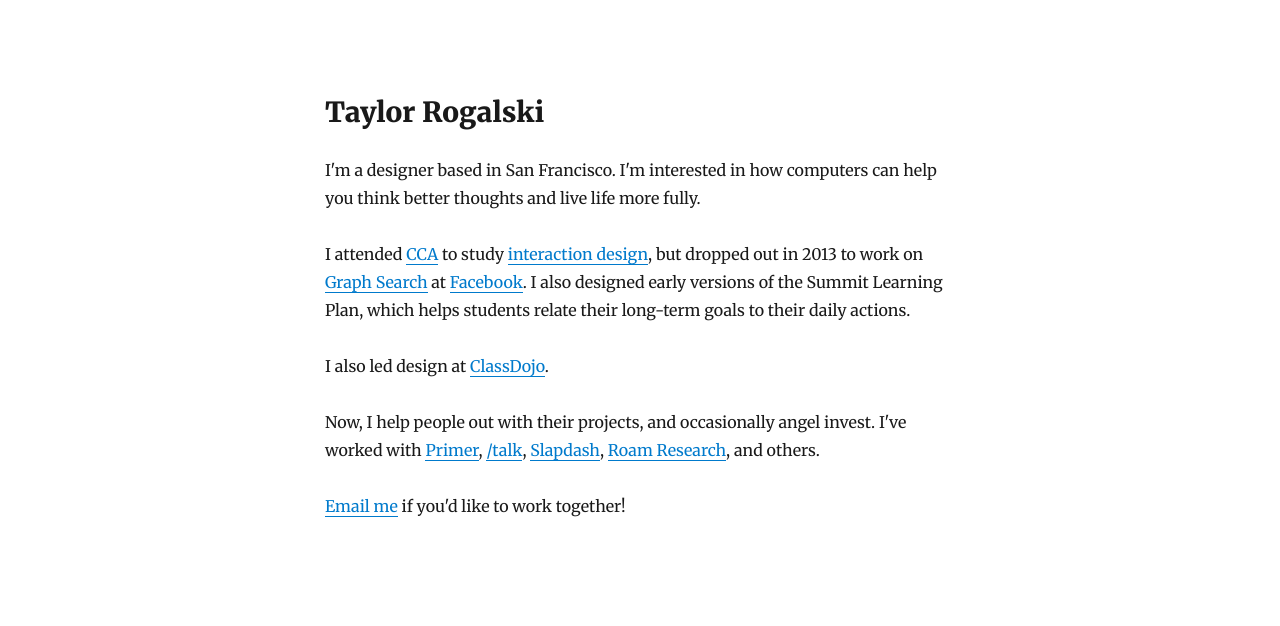
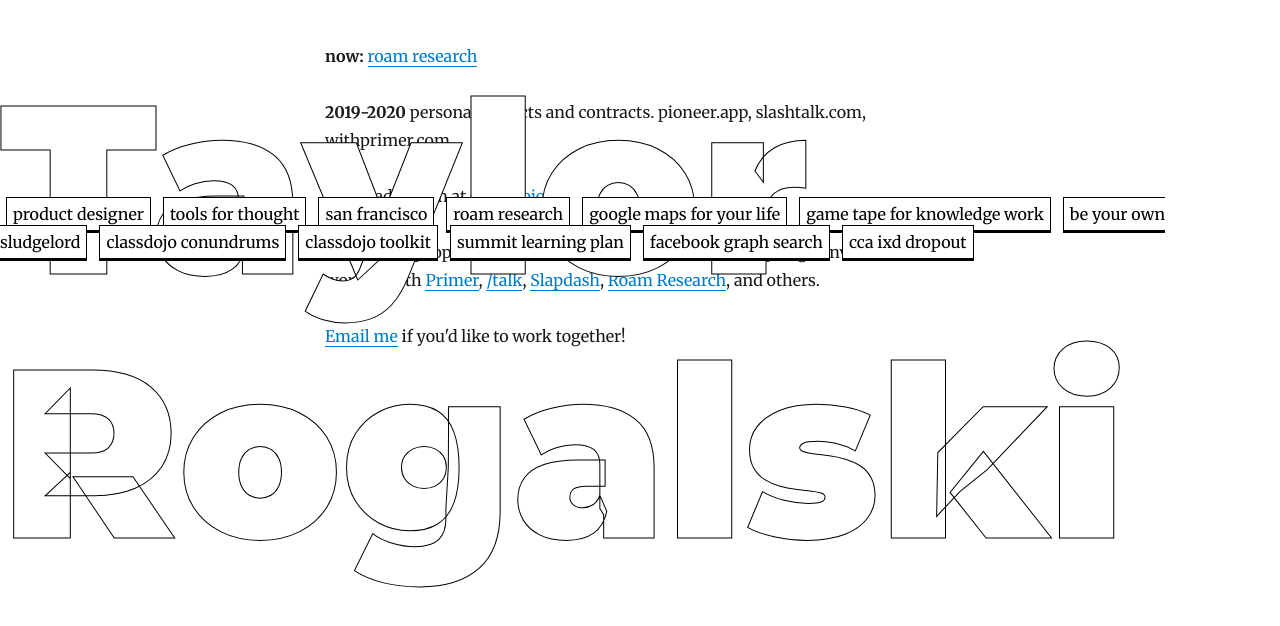
Before and after one commit to taydr/tayro, a Gatsby site: page / in a window 1280 px wide. Built offline with nearby package versions, Linux system fonts and the light colour scheme; Gatsby itself is replaced by a stand-in of ours; some packages are replaced by stand-ins of ours.

Commit message:
borked layout tags working

```diff
--- /dev/null
+++ b/src/components/biobutton.js
@@ -0,0 +1,22 @@
+import React from "react"
+class Button extends React.Component {
+  render() {
+    const buttonClass = {
+      margin: 6,
+      padding: 6,
+      color: "black",
+      backgroundColor: "#FFFFFF",
+      WebkitBoxShadow: "0px 2px black",
+      border: "1px solid black",
+      textDecoration: "none",
+    }
+    const { url, children } = this.props
+    return (
+      <a href={url} style={buttonClass}>
+        {children}
+      </a>
+    )
+  }
+}
+
+export default Button
--- a/src/pages/index.js
+++ b/src/pages/index.js
@@ -5,6 +5,7 @@
 import Layout from "../components/layout"
 import SEO from "../components/seo"
 import { rhythm } from "../utils/typography"
+import Button from "../components/biobutton"
 
 class BlogIndex extends React.Component {
   render() {
@@ -12,20 +13,73 @@
     const siteTitle = data.site.siteMetadata.title
     const posts = data.allMarkdownRemark.edges
 
+    const buttonClass = {
+      margin: 6,
+      backgroundColor: "transparent",
+      WebkitBoxShadow: "0px 1px black",
+    }
     return (
-      <Layout location={this.props.location} title={siteTitle}>
-        <h2>Taylor Rogalski</h2>
+      <Layout
+        style={{ position: "relative" }}
+        location={this.props.location}
+        title={siteTitle}
+      >
+        <h1
+          style={{
+            fontWeight: 900,
+            fontSize: "15em",
+            WebkitTextStrokeColor: "black",
+            WebkitTextStrokeWidth: "1px",
+            color: "white",
+            position: "absolute",
+            top: 0,
+            left: 0,
+          }}
+        >
+          Taylor Rogalski
+        </h1>
+        <div
+          style={{
+            position: "absolute",
+            zIndex: 100,
+            top: 200,
+            left: 0,
+          }}
+        >
+          <Button url="https://en.wikipedia.org/wiki/Interaction_design">
+            product designer
+          </Button>
+          <Button url="https://en.wikipedia.org/wiki/Intelligence_amplification">
+            tools for thought
+          </Button>
+          <Button url="https://en.wikipedia.org/wiki/San_Francisco">
+            san francisco
+          </Button>
+          <Button url="https://roamresearch.com">roam research</Button>
+          <Button>google maps for your life</Button>
+          <Button>game tape for knowledge work</Button>
+          <Button>be your own sludgelord</Button>
+          <Button url="https://www.businessinsider.com/elon-musk-ad-astra-classdojo-conundrum-ethics-puzzles-2018-8">
+            classdojo conundrums
+          </Button>
+          <Button url="https://twitter.com/search?q=%23omgtoolkit">
+            classdojo toolkit
+          </Button>
+          <Button url="https://www.summitlearning.org/">
+            summit learning plan
+          </Button>
+          <Button url="https://vimeo.com/57473663">
+            facebook graph search
+          </Button>
+          <Button url="https://www.cca.edu/design/ixd/">cca ixd dropout</Button>
+        </div>
         <p>
-          I'm a designer based in San Francisco. I'm interested in how computers
-          can help you think better thoughts and live life more fully.
+          <strong>now:</strong>{" "}
+          <a href="https://roamresearch.com">roam research</a>
         </p>
         <p>
-          I attended <a href="http://cca.edu">CCA</a> to study{" "}
-          <a href="">interaction design</a>, but dropped out in 2013 to work on{" "}
-          <a href="">Graph Search</a> at{" "}
-          <a href="http://facebook.com">Facebook</a>. I also designed early
-          versions of the Summit Learning Plan, which helps students relate
-          their long-term goals to their daily actions.
+          <strong>2019-2020</strong> personal projects and contracts.
+          pioneer.app, slashtalk.com, withprimer.com
         </p>
         <p>
           I also led design at <a href="http://classdojo.com">ClassDojo</a>.
```
